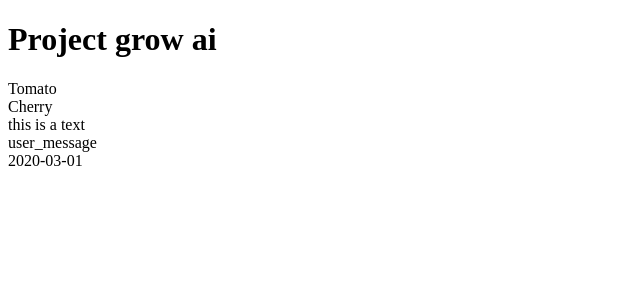
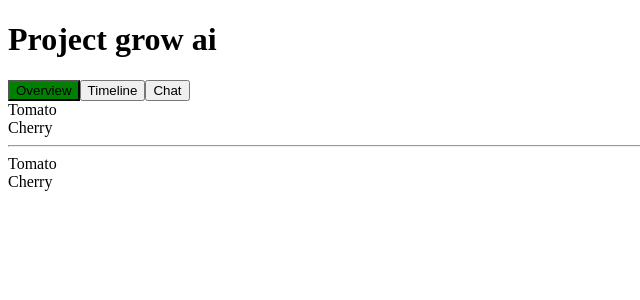
Before and after one commit to randelldb/project-grow-ai, a React (Vite) app: page / in a window 1280 px wide. Shown: the top 300 px of the page, without its empty margins (0-640 px from the left). Built offline with nearby package versions, Linux system fonts and the light colour scheme.

Commit message:
Add plant detail page with tabs

```diff
--- a/src/App.tsx
+++ b/src/App.tsx
@@ -1,7 +1,12 @@
 import "./App.css";
 import type { Plant } from "./types/plant.ts";
+import { useState } from "react";
 
 function App() {
+  type ActiveTab = "overview" | "timeline" | "chat";
+
+  const [activeTab, setActiveTab] = useState<ActiveTab>("overview");
+
   let plants: Plant[] = [
     {
       id: 1,
@@ -21,20 +26,53 @@ function App() {
   return (
     <>
       <h1>Project grow ai</h1>
+      <button
+        onClick={() => setActiveTab("overview")}
+        className={activeTab === "overview" ? "activeTab" : ""}
+      >
+        Overview
+      </button>
+      <button
+        onClick={() => setActiveTab("timeline")}
+        className={activeTab === "timeline" ? "activeTab" : ""}
+      >
+        Timeline
+      </button>
+      <button
+        onClick={() => setActiveTab("chat")}
+        className={activeTab === "chat" ? "activeTab" : ""}
+      >
+        Chat
+      </button>
+
       <section>
         {plants.map((plant) => (
           <div onClick={() => console.log(plant)} key={plant.id}>
             <div>{plant.name}</div>
             <div>{plant.species}</div>
-            {plant.history.map((item) => (
-              <div key={item.id}>
-                <div>{item.text}</div>
-                <div>{item.type}</div>
-                <div>{item.dateTime}</div>
-              </div>
-            ))}
           </div>
         ))}
+      </section>
+
+      <hr />
+      <section>
+        {activeTab === "overview" && (
+          <>
+            <div>{plants[0].name}</div>
+            <div>{plants[0].species}</div>
+          </>
+        )}
+
+        {activeTab === "timeline" &&
+          plants[0].history.map((item) => (
+            <div key={item.id}>
+              <div>{item.text}</div>
+              <div>{item.type}</div>
+              <div>{item.dateTime}</div>
+            </div>
+          ))}
+
+        {activeTab === "chat" && <div>Chat content</div>}
       </section>
     </>
   );
--- a/src/index.css
+++ b/src/index.css
@@ -0,0 +1,3 @@
+.activeTab{
+    background-color: green;
+}
```
